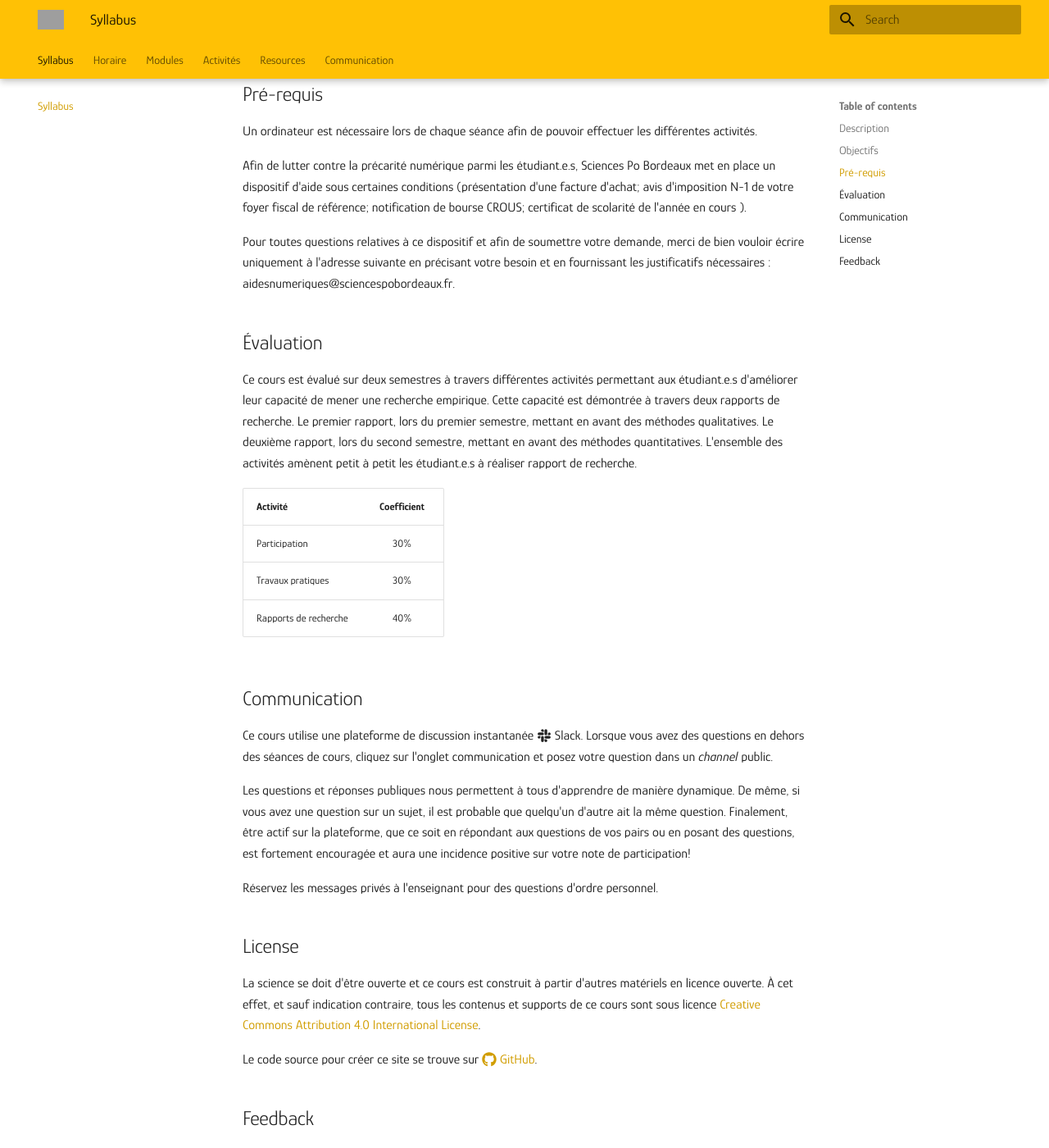
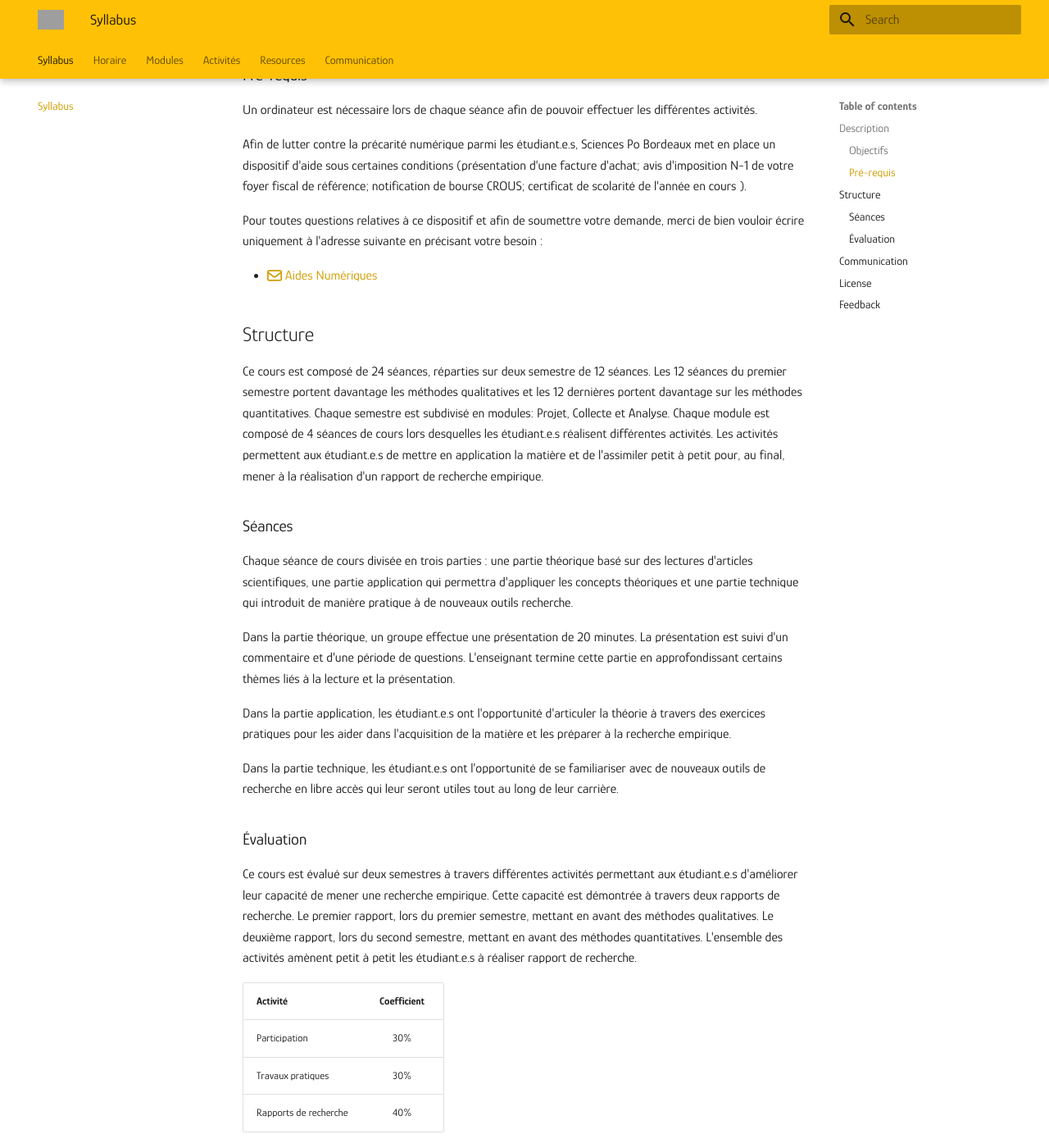
Before and after one commit to mickaeltemporao/mdss, an MkDocs documentation site: the page built from docs/index.md, in a window 1280 px wide and 1400 px high, scrolled down 926 px. Shown: the whole window at 82% size. Built offline with MkDocs 1.6.1 and Material for MkDocs 9.7.7, drawn with Linux system fonts in a browser that asks for light colours; some of the changed text lies outside the part shown; grey boxes are pictures that could not be loaded.

Commit message:
update index

```diff
--- a/docs/index.md
+++ b/docs/index.md
@@ -9,22 +9,40 @@
 ## Description
 Cette conférence de méthodes des sciences sociales introduit aux méthodes de recherche qualitatives et quantitatives. Le cours est divisé en deux parties. La première partie du cours se focalise sur les méthodes qualitatives. La deuxième partie se focalise sur les méthodes quantitatives. Chaque partie est divisée en trois sections: projet, collecte et analyse. Le but est d'amener les étudiant.e.s, à travers ces sections, à réaliser un rapport de recherche empirique. Pour ce faire, les étudiant.e.s vont mettre en place un projet de recherche, effectuer une collecte des données, analyser celles-ci et enfin rapporter l'ensemble de la démarche. Ce cours mets également l'accent sur les nouveaux outils de recherche *open source*. Ces outils seront introduits petit à petit et utilisés tout au long de l'année afin d'éviter une courbe d'apprentissage trop abrupte. Cette boîte d'outils moderne vous accompagnera dans la réalisation de vos travaux de recherche et est un atout dans le monde professionnel.
 
-## Objectifs
+
+### Objectifs
 1. Développer les compétences nécessaires pour permettre aux étudiant.e.s de mener une recherche empirique et d'évaluer des recherches existantes.
 2. Fournir une compréhension conceptuelle des différentes approches dans les sciences sociales.
 3. Introduire les étudiant.e.s à une boîte d'outils de recherche moderne et en *open source*.
 
 
-## Pré-requis
+### Pré-requis
 
 Un ordinateur est nécessaire lors de chaque séance afin de pouvoir effectuer les différentes activités.
 
 Afin de lutter contre la précarité numérique parmi les étudiant.e.s, Sciences Po Bordeaux met en place un dispositif d'aide sous certaines conditions (présentation d'une facture d'achat; avis d'imposition N-1 de votre foyer fiscal de référence; notification de bourse CROUS; certificat de scolarité de l'année en cours ).
 
-Pour toutes questions relatives à ce dispositif et afin de soumettre votre demande, merci de bien vouloir écrire uniquement à l'adresse suivante en précisant votre besoin et en fournissant les justificatifs nécessaires : aidesnumeriques@sciencespobordeaux.fr.
+Pour toutes questions relatives à ce dispositif et afin de soumettre votre demande, merci de bien vouloir écrire uniquement à l'adresse suivante en précisant votre besoin :
+
+- [:fontawesome-regular-envelope: Aides Numériques](mailto:aidesnumeriques@sciencespobordeaux.fr)
 
 
-## Évaluation
+## Structure
+
+Ce cours est composé de 24 séances, réparties sur deux semestre de 12 séances. Les 12 séances du premier semestre portent davantage les méthodes qualitatives et les 12 dernières portent davantage sur les méthodes quantitatives. Chaque semestre est subdivisé en modules: Projet, Collecte et Analyse. Chaque module est composé de 4 séances de cours lors desquelles les étudiant.e.s réalisent différentes activités. Les activités permettent aux étudiant.e.s de mettre en application la matière et de l'assimiler petit à petit pour, au final, mener à la réalisation d'un rapport de recherche empirique.
+
+
+### Séances
+Chaque séance de cours divisée en trois parties : une partie théorique basé sur des lectures d'articles scientifiques, une partie application qui permettra d'appliquer les concepts théoriques et une partie technique qui introduit de manière pratique à de nouveaux outils recherche.
+
+Dans la partie théorique, un groupe effectue une présentation de 20 minutes. La présentation est suivi d'un commentaire et d'une période de questions. L'enseignant termine cette partie en approfondissant certains thèmes liés à la lecture et la présentation.
+
+Dans la partie application, les étudiant.e.s ont l'opportunité d'articuler la théorie à travers des exercices pratiques pour les aider dans l'acquisition de la matière et les préparer à la recherche empirique.
+
+Dans la partie technique, les étudiant.e.s ont l'opportunité de se familiariser avec de nouveaux outils de recherche en libre accès qui leur seront utiles tout au long de leur carrière.
+
+
+### Évaluation
 
 Ce cours est évalué sur deux semestres à travers différentes activités permettant aux étudiant.e.s d'améliorer leur capacité de mener une recherche empirique. Cette capacité est démontrée à travers deux rapports de recherche. Le premier rapport, lors du premier semestre, mettant en avant des méthodes qualitatives. Le deuxième rapport, lors du second semestre, mettant en avant des méthodes quantitatives. L'ensemble des activités amènent petit à petit les étudiant.e.s à réaliser rapport de recherche.
 
```
Also changed, not shown: other parts of docs/index.md (+3 -1 lines).
